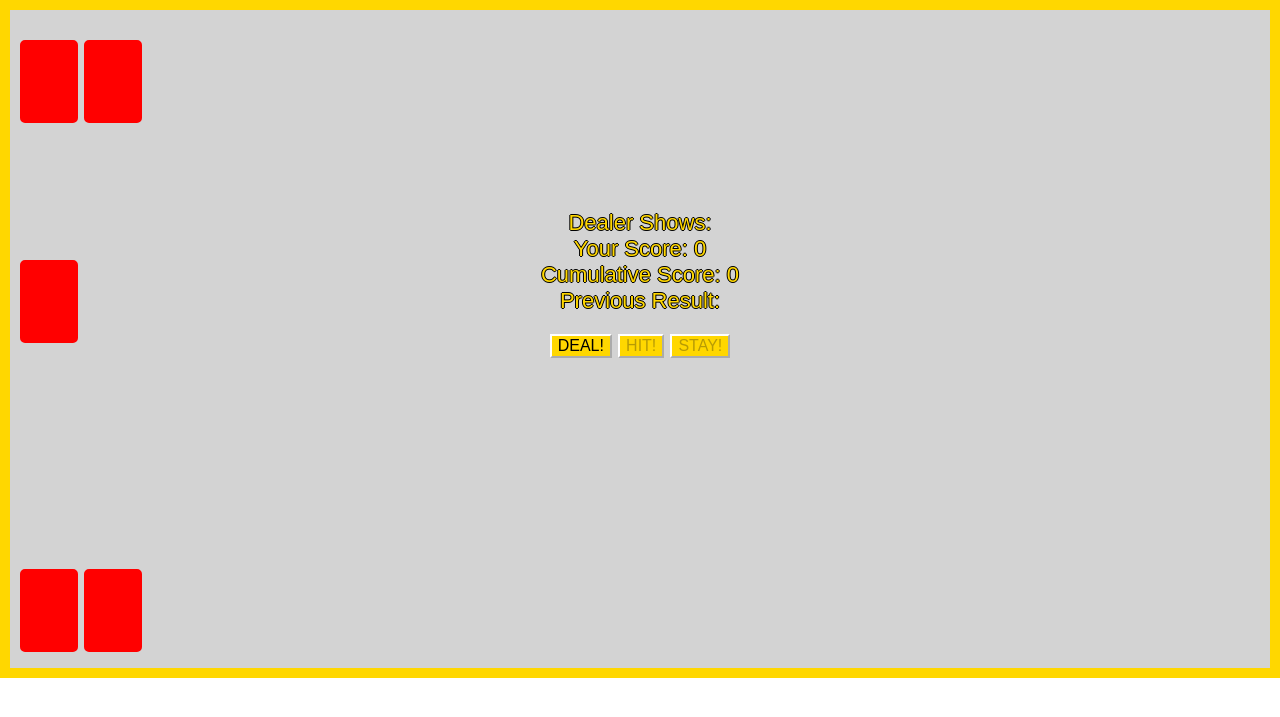
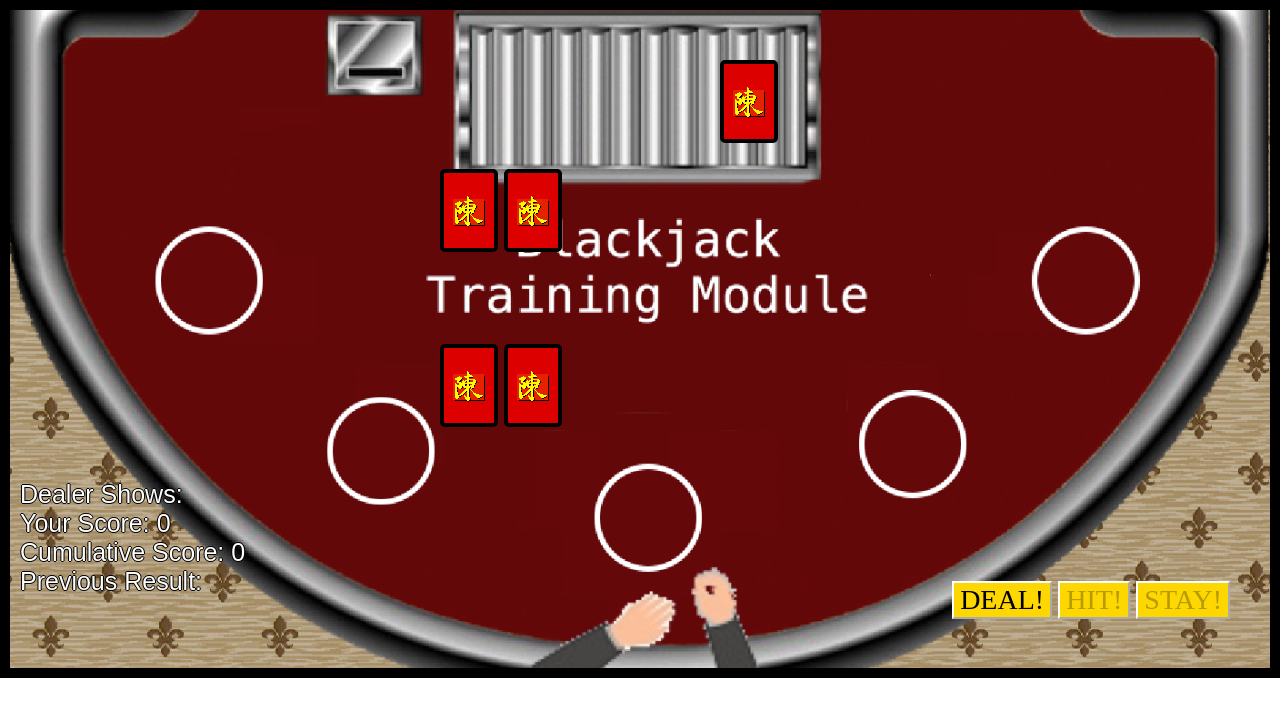
Before and after one commit to colinchan89/BJTM, a PHP site: page / in a window 1280 px wide. Shown: the top 717 px of the page. Run offline with PHP 8.4, Linux system fonts and the light colour scheme; some libraries are stand-ins or nearby versions.

Commit message:
project is ready for presentation. still work to be done. further js functionality for split and dbl are needed! bg image needs to be altered. cards need to be positioned more flexibly.

```diff
--- a/2.js
+++ b/2.js
@@ -67,7 +67,7 @@ function dealRound(){
       break;
     default:
       $('.pcard').addClass("animated slideInDown");
-      $('#dealerCard1').addClass("animated slideInUp");
+      $('#dealerCard1').addClass("animated slideInRight");
       $('.pcard').removeClass("inactive");
       $('#dealerCard1').removeClass("inactive");
       $('#userCard1').text(player.cards[0].rank + player.cards[0].suit);
@@ -80,10 +80,7 @@ function dealRound(){
       return;
       break;
   }
-  // if(player.getScore() === 21){
-  //   player.blackjack = true;
-  //   alert("BlackJack!!!");
-  // }
+
   dealRoundCounter += 1;
   // setInterval(dealRound, 1000); //should delay init dealing of cards
   dealRound();
@@ -92,30 +89,17 @@ function dealRound(){
 function playRound(){
   if(player.getScore() === 21 && dealer.getScore() !== 21){
     player.blackjack = true;
-    // $('.scorecontainer').last().append('<p>Blackjack! You Win!!! 😎</p>');
-    // aggScore += 1;
-    // $('#aggScore').text("Cumulative Score: " + aggScore);
     endRound();
   }
   if(player.getScore() !== 21 && dealer.getScore() === 21){
     dealer.blackjack = true;
-    // $('.scorecontainer').last().append('<p>Dealer Has Blackjack!😲Tough Luck!</p>');
-    // $('#dealerCard2').css("color","black");
-    // aggScore -= 1;
-    // $('#aggScore').text("Cumulative Score: " + aggScore);
     endRound();
   }
   if(player.getScore() === 21 && dealer.getScore() === 21){
     player.blackjack = true;
     dealer.blackjack = true;
-    // $('.scorecontainer').last().append('<p>DOUBLE BJ! 😜</p>');
-    // $('#dealerCard2').css("color","black");
     endRound();
   }
-  // if(player.blackjack || dealer.blackjack){
-  //   endRound();
-  //   return;
-  // }
   // if(canSplit()){
   //   script for splits goes here!
   // }
@@ -209,12 +193,9 @@ function startDealer() {
     }
   if (bust) {
     endRound();
-    // return;
   }
   playDealer();
 }
-
-
 
 function playDealer() {
   var d;
@@ -235,7 +216,7 @@ var dealerHitId = 2;
 
 function dealToDealer() {
   dealer.addCard(getNextCard());
-  $('.dcardcontainer').last().append('<div class="dhcard animated slideInUp" id="dealerHitCard'+dealerHitId+'"></div>');
+  $('.dcardcontainer').last().append('<div class="dhcard animated slideInRight" id="dealerHitCard'+dealerHitId+'"></div>');
   $('#dealerHitCard'+dealerHitId).text(dealer.cards[dealerHitId].rank + dealer.cards[dealerHitId].suit);
   dealerHitId +=1;
   playDealer();
@@ -248,7 +229,7 @@ function endRound() {
   $('#dealerCard2').addClass("animated flipInY");
   $('#dealerCard2').text(dealer.cards[1].rank + dealer.cards[1].suit);
   $('.pcard').toggleClass("animated slideInDown");
-  $('#dealerCard1').toggleClass("animated slideInUp");
+  $('#dealerCard1').toggleClass("animated slideInRight");
   var d, p;
   d = dealer.getScore();
   $('#dealerScore').text('Dealer Score: ' + d);
@@ -345,7 +326,7 @@ function Hand(id) {
 function deckMakeDeck(n) {
   var ranks = new Array("A", "2", "3", "4", "5", "6", "7", "8", "9","10", "J",
   "Q", "K");
-  var suits = new Array("♣︎", "♦︎", "♥︎", "♠︎");
+  var suits = new Array("♣︎", "♢", "♡", "♠︎");
   var i;
   var j;
   var k;
--- a/css/style.css
+++ b/css/style.css
@@ -29,7 +29,7 @@
   color: black;
   text-shadow: none;
 }
-.card {
+.deckcard {
   height: 75px;
   width: 50px;
   border: 4px solid red;
@@ -63,7 +63,11 @@
   margin-left: 7px;
 }
 .inactive {
-  background-color: red;
+  background-color: rgb(221,0,0);
+  background-image: url(../images/chan3.png);
+  background-repeat: no-repeat;
+  background-position: center;
+  border: 4px solid black;
 }
 .dcardcontainer {
   position: absolute;
@@ -90,6 +94,8 @@ body{
   margin:0;
   margin-top: 8px;
   margin-right: 20px;
+  font-family: 'Futura', sans-serif;
+  font-size: 22px;
 }
 
 button {
@@ -99,22 +105,24 @@ button {
   margin-top: 50px;
   font-size: 16px;
   border-color: white;
+  font-family: 'Futura';
 }
 *{
-  font-family: 'Futura', sans-serif;
-  font-size: 22px;
+  /*font-family: 'Futura', sans-serif;
+  font-size: 22px;*/
 }
 
 
-@media (min-width:526px){
+@media (min-width:938px){
 #container {
   height:658px;
   width:100%;
-  background-color: lightgray;
-  border: 10px solid gold;
+  background-image: url(../images/bg.png);
+  background-repeat: no-repeat;
+  background-size: cover;
+  border: 10px solid black;
   margin:0 auto;
   text-align: center;
-  position: relative;
   margin-top: -8px;
   color: black;
   text-shadow: none;
@@ -122,6 +130,41 @@ button {
 .pcard{
   text-align: center;
   margin: 0 auto;
-  position: relative;
 }
+.deckcard{
+  float:right;
+  margin-left: 700px;
+  margin-top: -200px;
 }
+.dcardcontainer {
+  display: inline-block;
+  vertical-align: top;
+  margin-top: 129px;
+  margin-left: 420px;
+}
+.pcardcontainer {
+  margin-left: 420px;
+  margin-bottom: 225px;
+}
+.scorecontainer {
+  float: left;
+  margin-top: 470px;
+  margin-left: 10px;
+  font-size: 25px;
+  text-align: left;
+  color: white;
+}
+.buttoncontainer {
+  margin-top: 521px;
+  float: right;
+  margin-right: 40px;
+}
+button {
+  font-family: 'Futura';
+  font-size: 28px;
+}
+p{
+  margin: 0;
+}
+
+}
--- a/index.html
+++ b/index.html
@@ -11,12 +11,12 @@
       <div class="dcardcontainer">
       <div class="dcard inactive" id="dealerCard1"></div>
       <div class="dcard inactive" id="dealerCard2"></div></div>
-      <div class="card inactive" id="deck"></div>
+      <div class="deckcontainer"><div class="deckcard inactive" id="deck"></div></div>
       <div class="scorecontainer">
       <div class="score" id ="dealerScore">Dealer Shows: </div>
       <div class="score" id ="userScore">Your Score: 0</div>
       <div class="score" id="aggScore">Cumulative Score: 0</div>
-      <div class="score" id="lastResult">Previous Result: </div>
+      <div class="score" id="lastResult">Previous Result: </div></div>
       <div class="buttoncontainer">
       <button id="dealButton">DEAL!</button>
       <button id="hitButton">HIT!</button>
```
Also changed, not shown: images/bg.png (added), images/bg2.png (added), images/chan.png (added), images/chan2.png (added), images/chan3.png (added), 5 other files.
